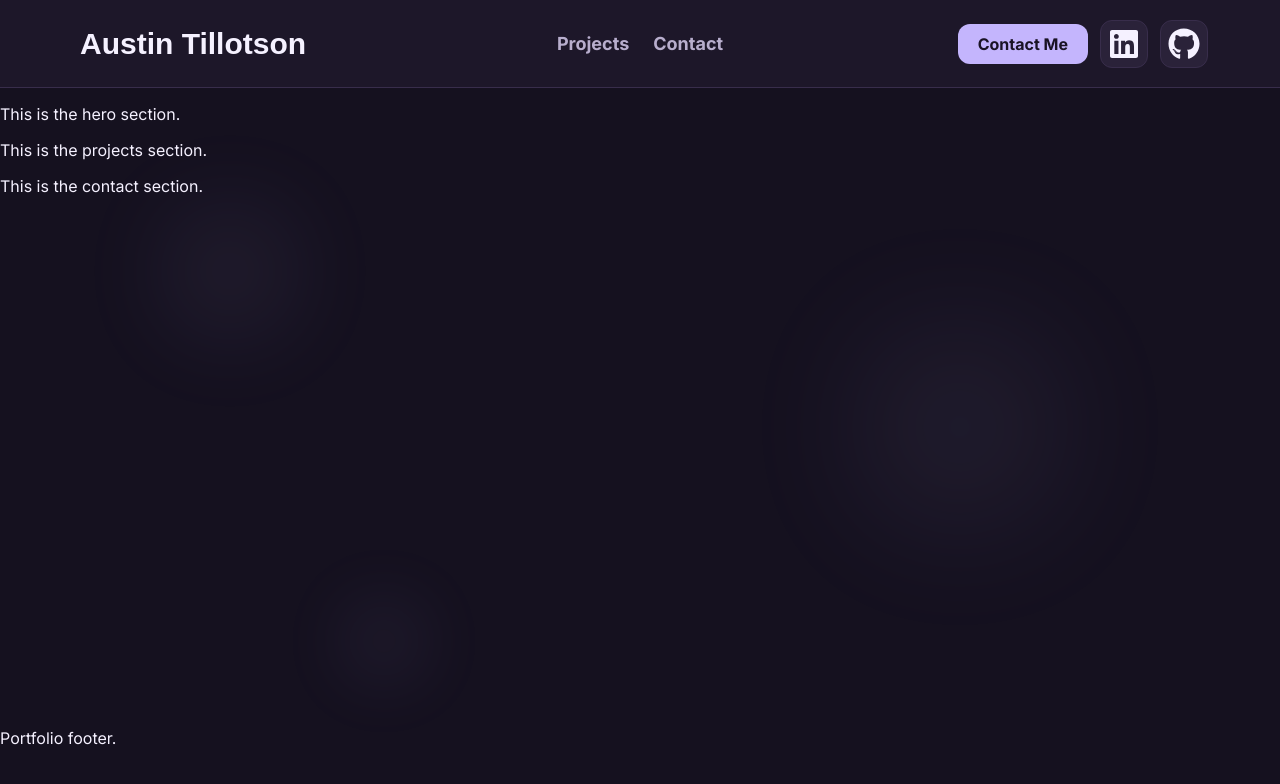
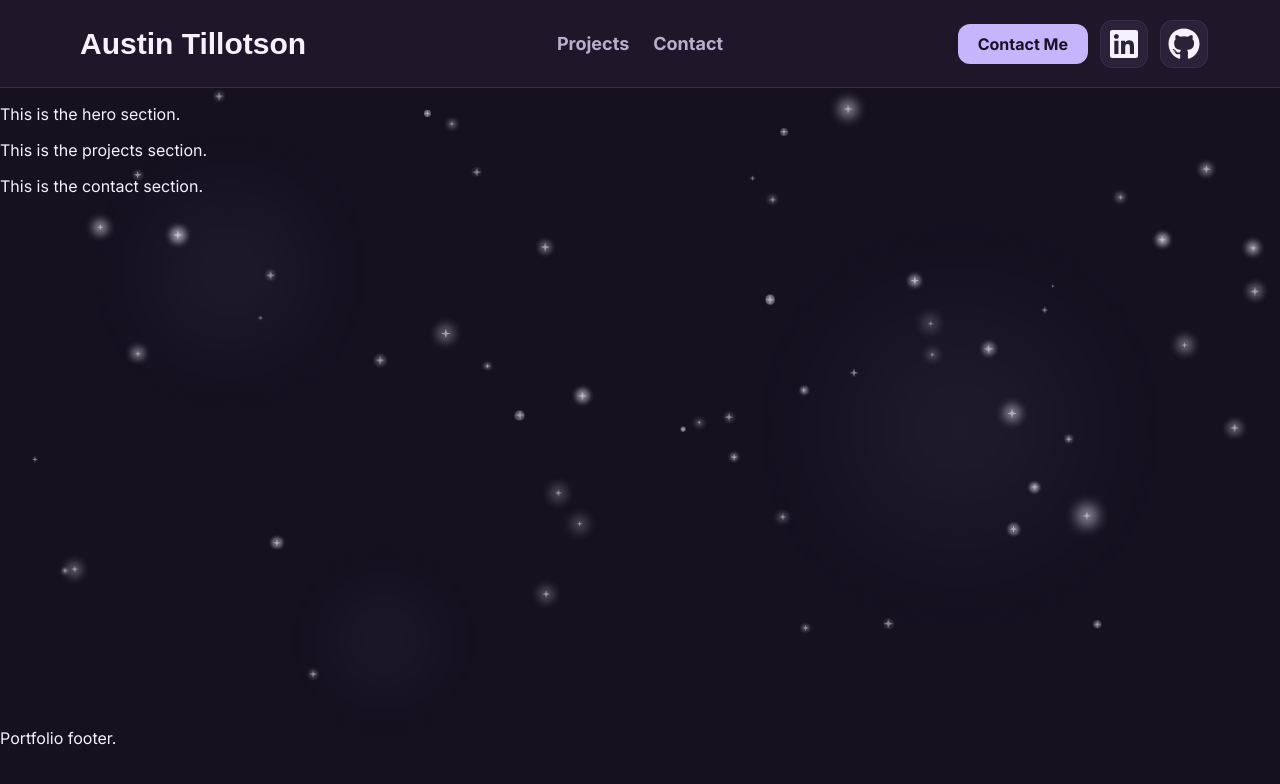
Before and after one commit to Austin-Tillotson/Portfolio, a Next.js app: page / in a window 1280 px wide. Shown: the top 784 px of the page. Built offline with nearby package versions, Linux system fonts and the light colour scheme; a web font is replaced by a local one.

Commit message:
implemented stars

```diff
--- /dev/null
+++ b/app/components/Star.tsx
@@ -0,0 +1,61 @@
+import type { CSSProperties } from "react";
+import { createGlowStyle } from "../lib/createGlowStyle";
+
+export type StarProps = {
+  x: number;
+  y: number;
+  size: number;
+  glowOpacity?: number;
+  glowSize?: number;
+  pulseMin?: number;
+  pulseMax?: number;
+  pulseDuration?: number;
+  pulseSizeMin?: number;
+  pulseSizeMax?: number;
+  className?: string;
+};
+
+const STAR_COLOR = "#f5f1ff";
+const STAR_OPACITY = 0.5;
+
+export default function Star({
+  x,
+  y,
+  size,
+  glowOpacity,
+  glowSize,
+  pulseMin,
+  pulseMax,
+  pulseDuration,
+  pulseSizeMin,
+  pulseSizeMax,
+  className = "",
+}: StarProps) {
+  const starStyle = {
+    ...createGlowStyle({
+      color: STAR_COLOR,
+      opacity: glowOpacity,
+      size: glowSize,
+      pulseMin,
+      pulseMax,
+      pulseDuration,
+      pulseSizeMin,
+      pulseSizeMax,
+    }),
+    "--star-x": `${Math.min(Math.max(x, 0), 100)}%`,
+    "--star-y": `${Math.min(Math.max(y, 0), 100)}%`,
+    "--star-size": `${Math.max(size, 0)}px`,
+    "--star-color": STAR_COLOR,
+    "--star-opacity": String(STAR_OPACITY),
+  } as CSSProperties;
+
+  return (
+    <span
+      aria-hidden="true"
+      className={`star glow ${className}`.trim()}
+      style={starStyle}
+    >
+      <span className="star__surface" />
+    </span>
+  );
+}
--- /dev/null
+++ b/app/components/StarField.tsx
@@ -0,0 +1,45 @@
+"use client";
+
+import { useEffect, useRef, useState } from "react";
+import { STAR_COUNT, STAR_RANGES } from "../lib/starConfig";
+import Star, { type StarProps } from "./Star";
+
+type GeneratedStar = StarProps & {
+  id: string;
+};
+
+function randomInRange({ min, max }: { min: number; max: number }) {
+  return Math.random() * (max - min) + min;
+}
+
+function createStars(count: number): GeneratedStar[] {
+  return Array.from({ length: count }, (_, index) => ({
+    id: `star-${index}`,
+    className: "glow--pulse",
+    x: randomInRange(STAR_RANGES.x),
+    y: randomInRange(STAR_RANGES.y),
+    size: randomInRange(STAR_RANGES.size),
+    glowOpacity: randomInRange(STAR_RANGES.glowOpacity),
+    glowSize: randomInRange(STAR_RANGES.glowSize),
+    pulseMin: randomInRange(STAR_RANGES.pulseMin),
+    pulseMax: randomInRange(STAR_RANGES.pulseMax),
+    pulseDuration: randomInRange(STAR_RANGES.pulseDuration),
+    pulseSizeMin: randomInRange(STAR_RANGES.pulseSizeMin),
+    pulseSizeMax: randomInRange(STAR_RANGES.pulseSizeMax),
+  }));
+}
+
+export default function StarField() {
+  const [stars, setStars] = useState<GeneratedStar[]>([]);
+  const generatedStars = useRef<GeneratedStar[] | null>(null);
+
+  useEffect(() => {
+    if (generatedStars.current === null) {
+      generatedStars.current = createStars(STAR_COUNT);
+    }
+
+    setStars(generatedStars.current);
+  }, []);
+
+  return stars.map(({ id, ...star }) => <Star key={id} {...star} />);
+}
--- a/app/globals.css
+++ b/app/globals.css
@@ -140,11 +140,17 @@ main {
   min-height: calc(100svh - var(--header-height));
   padding-top: var(--header-height);
   isolation: isolate;
+  overflow-x: clip;
 }
 
 main > section {
   position: relative;
-  z-index: 1;
+  z-index: 2;
+}
+
+footer {
+  position: relative;
+  z-index: 2;
 }
 
 .planet.glow {
@@ -162,6 +168,37 @@ main > section {
     #251d38 0 50%,
     rgba(129, 117, 182, 0.35) 100%
   );
+}
+
+.star.glow {
+  position: absolute;
+  z-index: 1;
+  top: var(--star-y);
+  left: var(--star-x);
+  width: var(--star-size);
+  aspect-ratio: 1;
+  border-radius: 50%;
+  pointer-events: none;
+  transform: translate(-50%, -50%);
+}
+
+.star__surface {
+  position: absolute;
+  z-index: 1;
+  inset: 0;
+  display: block;
+  background: var(--star-color);
+  clip-path: polygon(
+    50% 0%,
+    61% 39%,
+    100% 50%,
+    61% 61%,
+    50% 100%,
+    39% 61%,
+    0% 50%,
+    39% 39%
+  );
+  opacity: var(--star-opacity);
 }
 
 .glow {
--- /dev/null
+++ b/app/lib/starConfig.ts
@@ -0,0 +1,19 @@
+type StarRange = {
+  min: number;
+  max: number;
+};
+
+export const STAR_COUNT = 60;
+
+export const STAR_RANGES: Record<string, StarRange> = {
+  x: { min: 0, max: 100 },
+  y: { min: 0, max: 100 },
+  size: { min: 4, max: 10 },
+  glowOpacity: { min: 0.2, max: 0.5 },
+  glowSize: { min: 2, max: 5 },
+  pulseMin: { min: 0, max: 0 },
+  pulseMax: { min: 1.2, max: 1.2 },
+  pulseDuration: { min: 2.5, max: 15 },
+  pulseSizeMin: { min: 0, max: 0 },
+  pulseSizeMax: { min: 0, max: 1.5 },
+};
--- a/app/page.tsx
+++ b/app/page.tsx
@@ -1,5 +1,6 @@
 import Header from "./components/Header";
 import Planet from "./components/Planet";
+import StarField from "./components/StarField";
 
 export default function Home() {
   return (
@@ -30,6 +31,7 @@ export default function Home() {
           pulseSizeMin={1}
           pulseSizeMax={1}
         />
+        <StarField />
         <section id="hero">
           <p>This is the hero section.</p>
         </section>
```
